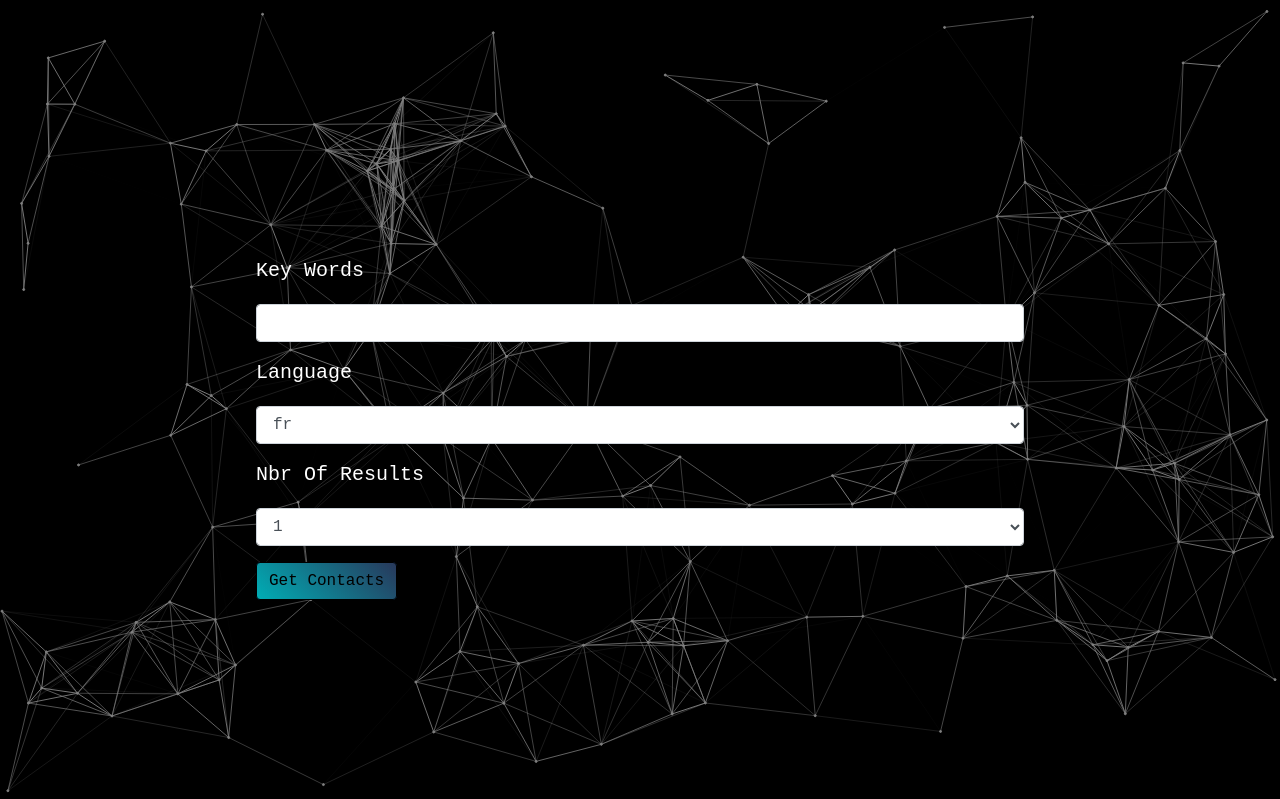
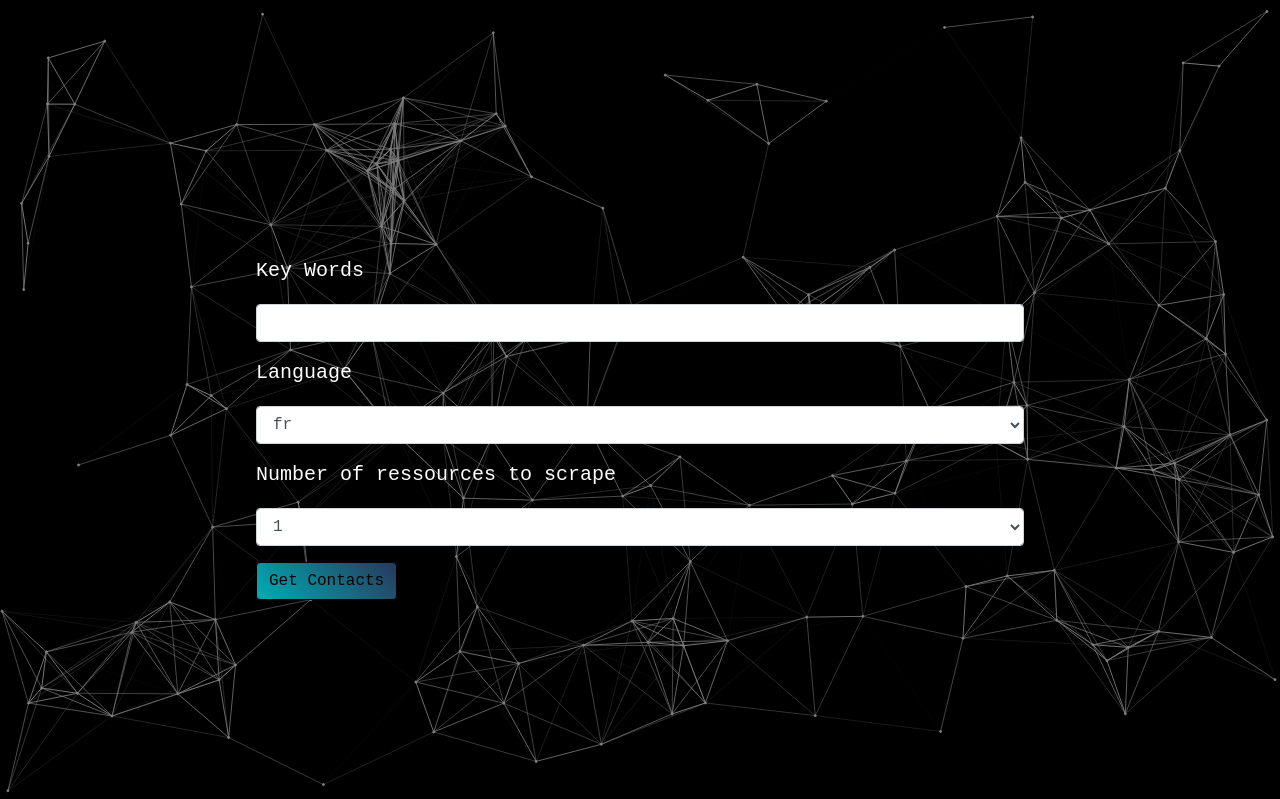
Before and after one commit to AzizBhiri/stageOuvrier, a Flask app: page / in a window 1280 px wide. Shown: the top 799 px of the page. Run offline with Flask 2, Linux system fonts and the light colour scheme; some libraries are stand-ins or nearby versions.

Commit message:
form labels

```diff
--- a/templates/index.html
+++ b/templates/index.html
@@ -23,7 +23,7 @@
             </select>
         </div>
         <div class="form-group">
-            <label for="exampleFormControlSelect1">Nbr Of Results</label>
+            <label for="exampleFormControlSelect1">Number of ressources to scrape</label>
             <select class="form-control" name="nbr" id="nbr">
                 <option>1</option>
                 <option>2</option>
```
